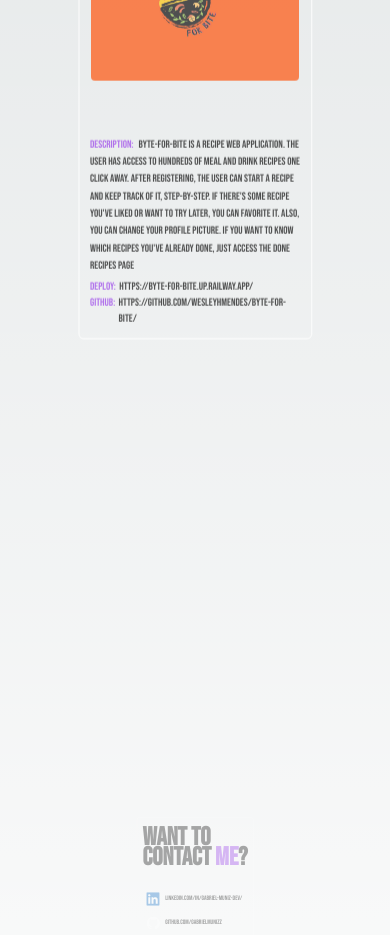
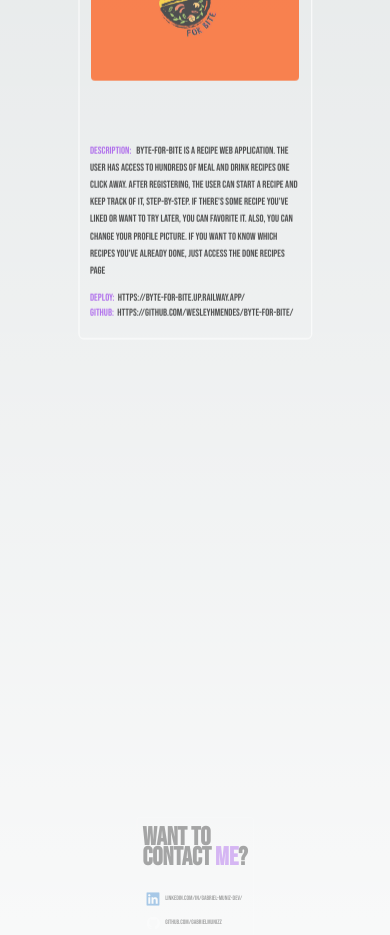
Before and after one commit to GabrielMunizz/porfolio2, a Next.js app: page / in a window 390 px wide. Shown: the part 1180-2115 px from the top of the page. Built offline with nearby package versions, Linux system fonts and the light colour scheme.

Commit message:
Style: ajustes de responsividade na pagina Projects. Ajeita a imagem para que ela fique mais centralizada em relação ao titulo e descrição.

```diff
--- a/src/app/layout.tsx
+++ b/src/app/layout.tsx
@@ -26,6 +26,9 @@ export default function RootLayout({
 }>) {
   return (
     <html lang="en">
+      <head>
+        <meta name="viewport" content="width=device-width, initial-scale=1" />
+      </head>
       <body
         className={`${inter.className} ${bebas.variable} ${covered.variable}`}
       >
--- a/src/app/pages/Projects.tsx
+++ b/src/app/pages/Projects.tsx
@@ -42,7 +42,7 @@ export default function Projects() {
               </ProjectButton>
             </div>
 
-            <div className="flex flex-col items-center w-full h-[30%] md:h-[40%] my-[auto] xl:hidden my-[-2rem]">
+            <div className="flex flex-col items-center w-full h-[30%] md:h-[40%] my-[auto] xl:hidden">
               <motion.div
                 className="overflow-hidden relative w-[90%] h-full lg:w-[90%] lg:h-[60%] rounded-md"
                 initial={{ y: 100, opacity: 0 }}
--- a/src/components/Description.tsx
+++ b/src/components/Description.tsx
@@ -1,5 +1,3 @@
-import Image from "next/image";
-import myImage from "../assets/image.png";
 
 export default function Description() {
   return (
--- a/src/components/FlipTab.tsx
+++ b/src/components/FlipTab.tsx
@@ -1,6 +1,8 @@
+"use client"
+
 import scrollToSection from "@/utils/scrollToSection";
 import { motion } from "framer-motion";
-import { MutableRefObject } from "react";
+import { MutableRefObject, useState } from "react";
 
 type TabProps = {
   children: string;
@@ -8,6 +10,8 @@ type TabProps = {
 };
 
 export default function FlipTab({ children, targetRef }: TabProps) {
+  const [isTaped, setIsTaped] = useState(false);
+
   const variant1 = {
     initial: { y: 0 },
     hovered: { y: "-100%" },
@@ -19,11 +23,20 @@ export default function FlipTab({ children, targetRef }: TabProps) {
 
   const DURATION = 0.35;
   const STAGGER = 0.03;
+
+  const handleTap = () => {
+    setTimeout(() => {
+      setIsTaped(false);
+    }, DURATION * 1500);
+  };
+
   return (
     <motion.li
       initial="initial"
       whileHover="hovered"
-      whileTap="hovered"
+      animate={isTaped ? "hovered" : "initial"}
+      onTapStart={() => setIsTaped(true)}
+      onTap={handleTap}
       className="relative block bebas overflow-hidden whitespace-nowrap uppercase mt-1 text-3xl sm:text-7xl md:text8xl md:mt-2 lg:9xl hover:cursor-pointer"
       style={{
         lineHeight: 0.9,
--- a/src/components/LinkRender.tsx
+++ b/src/components/LinkRender.tsx
@@ -13,7 +13,7 @@ export default function LinkRender({ children, category }: LinkRenderProps) {
         animate={{ opacity: 1 }}
         exit={{ opacity: 0 }}
         key={category}
-        className="bebas text-[1rem] md:text-[1.5rem] 2xl:text-[2rem] text-purple-600"
+        className="bebas text-[0.95rem] md:text-[1.5rem] 2xl:text-[2rem] text-purple-600"
       >
         {`${category}:`}
       </motion.p>
@@ -22,7 +22,7 @@ export default function LinkRender({ children, category }: LinkRenderProps) {
         animate={{ opacity: 1 }}
         exit={{ opacity: 0 }}
         key={children}
-        className="bebas text-[1rem] md:text-[1.5rem] 2xl:text-[2rem] ml-[5px]"
+        className="bebas text-[0.95rem] md:text-[1.5rem] 2xl:text-[2rem] ml-[5px]"
         href={children}
         target="_blank"
       >
--- a/src/components/ProjectDescription.tsx
+++ b/src/components/ProjectDescription.tsx
@@ -3,7 +3,7 @@ import { motion } from "framer-motion";
 export default function ProjectDescription({ children }: { children: string }) {
   return (
     <div className="h-[14rem] xl:h-[24rem] 2xl:mt-[-4.5rem]">
-      <motion.span className="bebas text-[1rem] md:text-[1.5rem] 2xl:text-[2rem] text-purple-600">
+      <motion.span className="bebas text-[0.95rem] md:text-[1.5rem] 2xl:text-[2rem] text-purple-600">
         Description:{" "}
       </motion.span>
       <motion.span
@@ -11,7 +11,7 @@ export default function ProjectDescription({ children }: { children: string }) {
         animate={{ opacity: 1 }}
         exit={{ opacity: 0 }}
         key={children}
-        className="bebas text-[1rem] m-[5px] md:text-[1.5rem] 2xl:text-[2rem]"
+        className="bebas text-[0.95rem] m-[5px] md:text-[1.5rem] 2xl:text-[2rem]"
       >
         {children}
       </motion.span>
--- a/src/components/Stacks.tsx
+++ b/src/components/Stacks.tsx
@@ -51,7 +51,7 @@ export default function Stacks() {
       <h2 className="bebas hidden md:block text-[1.5rem] md:text-[3rem] text-center h-[4rem] lg:text-[2.5rem] lg:mb-[-2rem]">
         Stacks:
       </h2>
-      <div className="w-[99%] md:w-full relative overflow-hidden h-[7.5rem] md:h-[10rem]">
+      <div className="w-[99%] md:w-full relative overflow-hidden h-[7rem] md:h-[10rem]">
         <motion.div
           style={{ x: xTranslation }}
           className="flex absolute left-0 gap-4 z-10"
```
